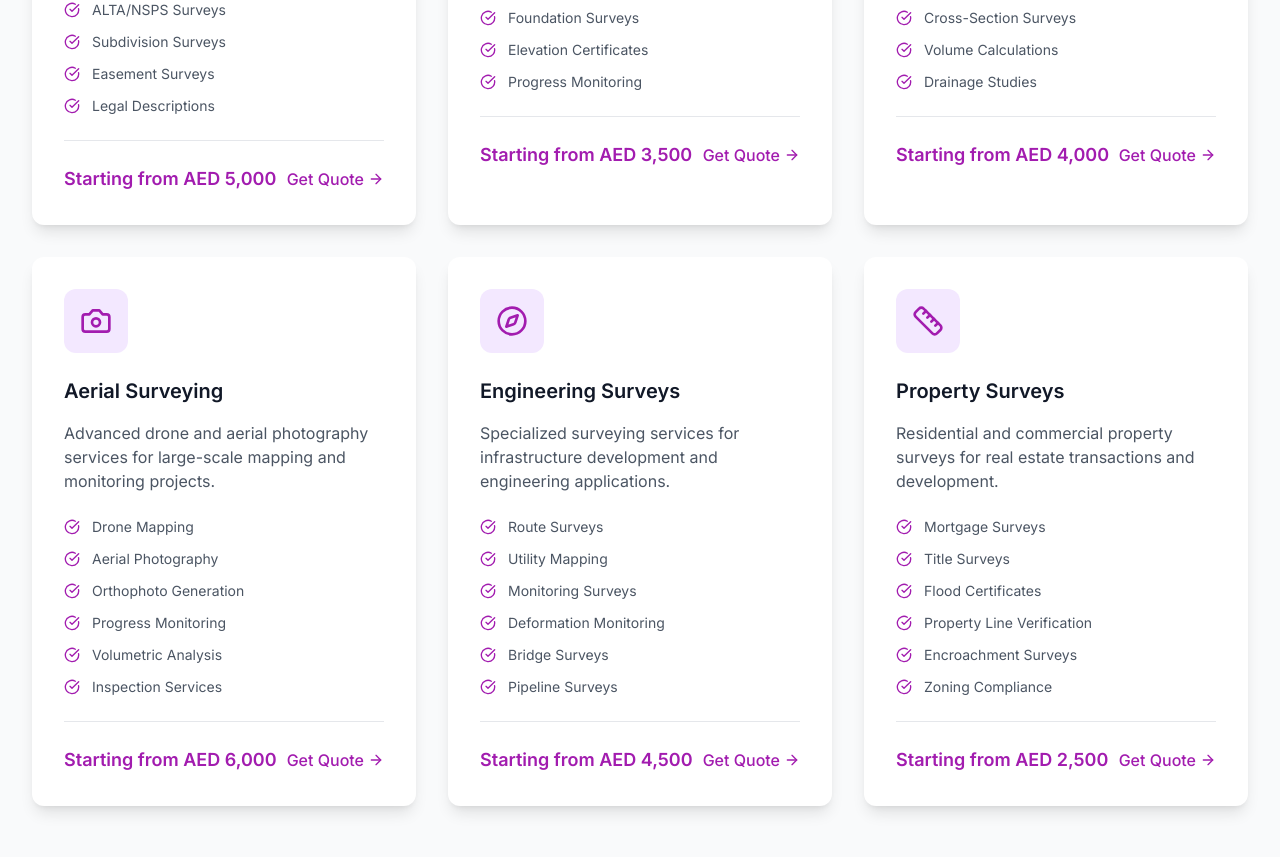
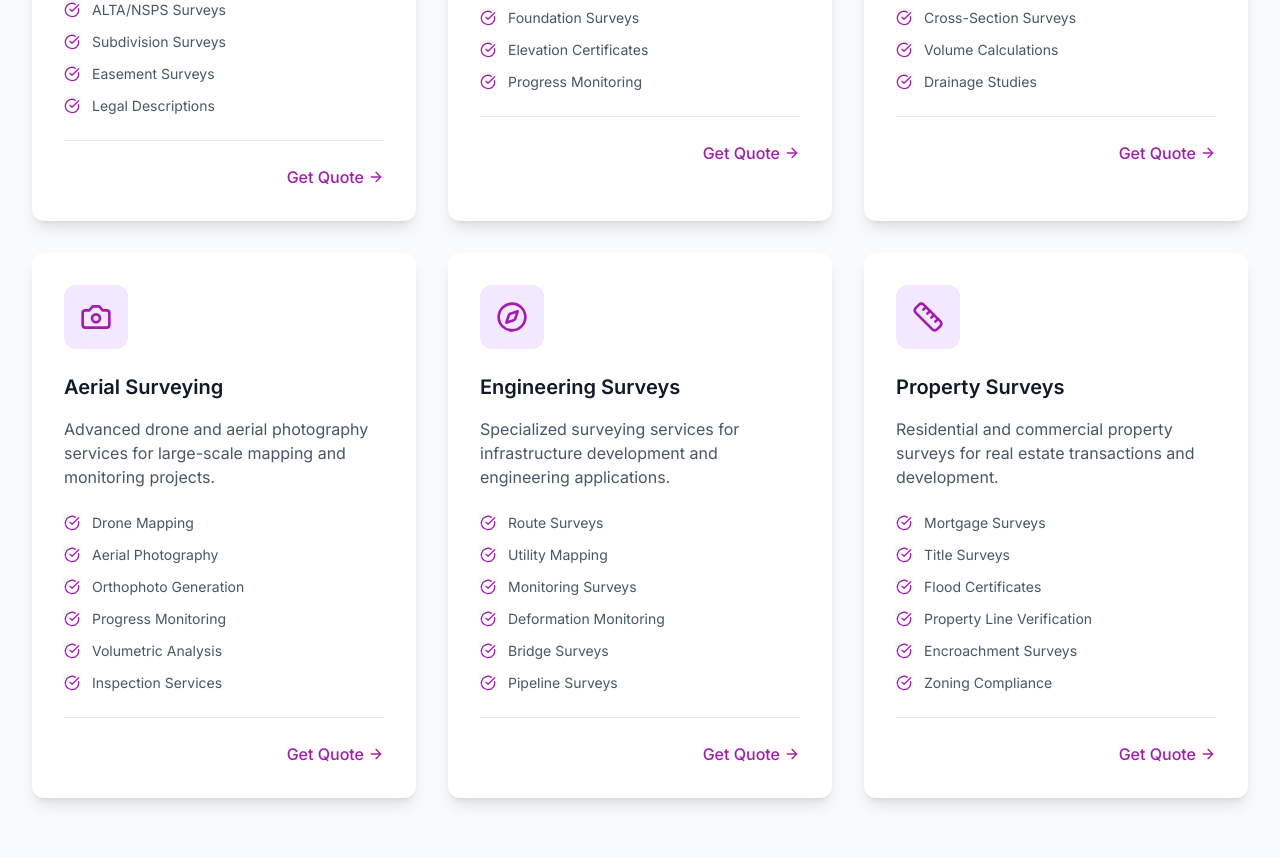
Before and after one commit to mohamednayif/wideangle, a React (Vite) app: page /services in a window 1280 px wide. Shown: the part 1052-1909 px from the top of the page. Built offline with nearby package versions, Linux system fonts and the light colour scheme.

Commit message:
Remove pricing details from services page
- Remove 'Starting from AED' price information from all services
- Clean up service cards to show only features and Get Quote button
- Maintain professional service descriptions without specific pricing

```diff
--- a/src/pages/Services.tsx
+++ b/src/pages/Services.tsx
@@ -24,8 +24,7 @@ const Services = () => {
         'Subdivision Surveys',
         'Easement Surveys',
         'Legal Descriptions'
-      ],
-      price: 'Starting from AED 5,000'
+      ]
     },
     {
       icon: Building,
@@ -38,8 +37,7 @@ const Services = () => {
         'Foundation Surveys',
         'Elevation Certificates',
         'Progress Monitoring'
-      ],
-      price: 'Starting from AED 3,500'
+      ]
     },
     {
       icon: Mountain,
@@ -52,8 +50,7 @@ const Services = () => {
         'Cross-Section Surveys',
         'Volume Calculations',
         'Drainage Studies'
-      ],
-      price: 'Starting from AED 4,000'
+      ]
     },
     {
       icon: Camera,
@@ -66,8 +63,7 @@ const Services = () => {
         'Progress Monitoring',
         'Volumetric Analysis',
         'Inspection Services'
-      ],
-      price: 'Starting from AED 6,000'
+      ]
     },
     {
       icon: Compass,
@@ -80,8 +76,7 @@ const Services = () => {
         'Deformation Monitoring',
         'Bridge Surveys',
         'Pipeline Surveys'
-      ],
-      price: 'Starting from AED 4,500'
+      ]
     },
     {
       icon: Ruler,
@@ -94,8 +89,7 @@ const Services = () => {
         'Property Line Verification',
         'Encroachment Surveys',
         'Zoning Compliance'
-      ],
-      price: 'Starting from AED 2,500'
+      ]
     }
   ]
 
@@ -196,10 +190,7 @@ const Services = () => {
                 </ul>
 
                 <div className="border-t border-gray-200 pt-6">
-                  <div className="flex items-center justify-between">
-                    <span className="text-lg font-semibold text-primary-600">
-                      {service.price}
-                    </span>
+                  <div className="flex justify-end">
                     <Link
                       to="/contact"
                       className="text-primary-600 hover:text-primary-700 font-medium inline-flex items-center gap-1"
```
